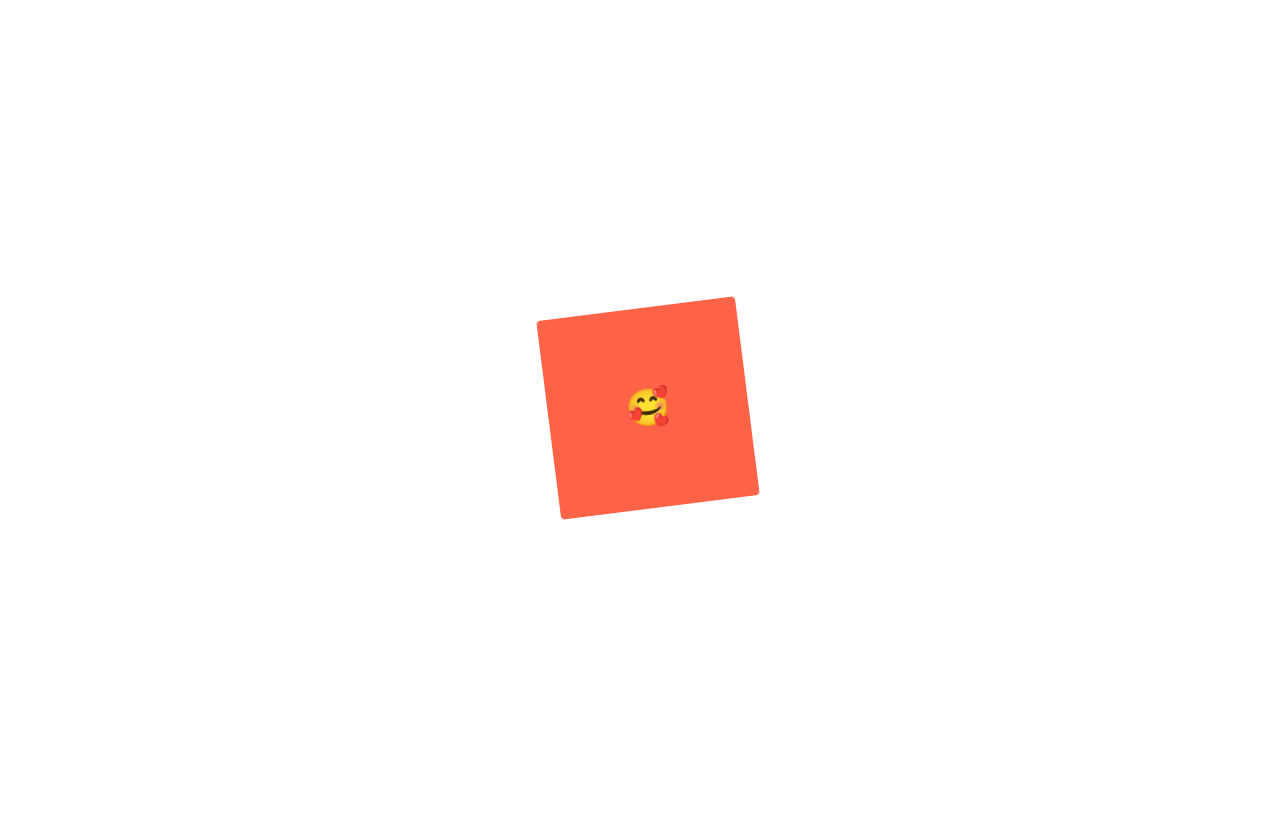
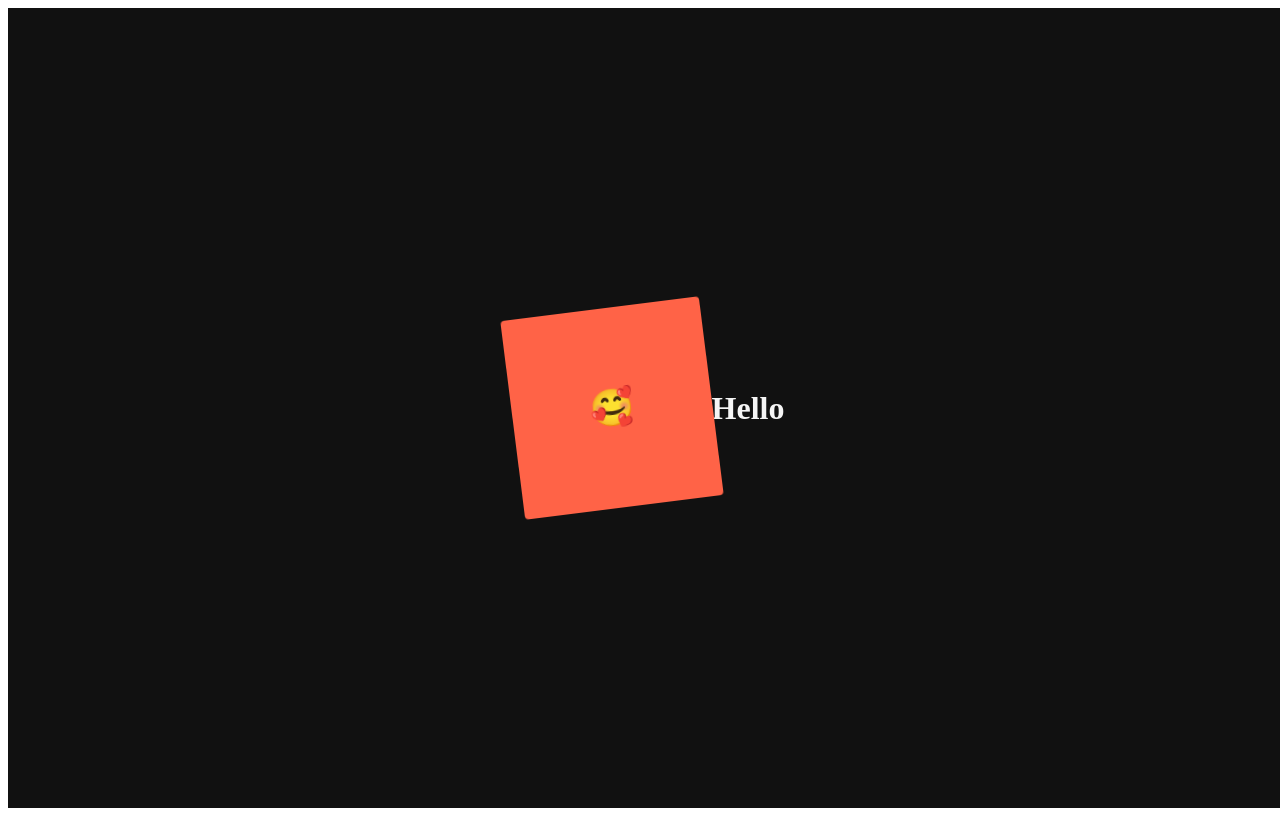
Before and after one commit to SM0413/react-masterclass, a React (Create React App) app: page / in a window 1280 px wide. Built offline with nearby package versions, Linux system fonts and the light colour scheme.

Commit message:
Setting of DarkMod

```diff
--- a/src/App.js
+++ b/src/App.js
@@ -6,6 +6,7 @@
   width: 100vw;
   justify-content: center;
   align-items: center;
+  background-color: ${(props) => props.theme.backgroundColor};
 `;
 
 const rotationAnimation = keyframes`
@@ -24,6 +25,10 @@
 
 const Emoji = styled.span`
   font-size: 36px;
+`;
+
+const Title = styled.h1`
+  color: ${(props) => props.theme.textColor};
 `;
 
 const Box = styled.div`
@@ -47,6 +52,7 @@
       <Box>
         <Emoji>🥰</Emoji>
       </Box>
+      <Title>Hello</Title>
     </Wrapper>
   );
 }
--- a/src/index.js
+++ b/src/index.js
@@ -1,10 +1,27 @@
 import React from "react";
 import ReactDOM from "react-dom/client";
 import App from "./App";
+import { ThemeProvider } from "styled-components";
+const root = ReactDOM.createRoot(document.getElementById("root"));
 
-const root = ReactDOM.createRoot(document.getElementById("root"));
+/*
+다크모드
+  다크모드를 설정할 때에는 다크모드, 라이트모드의 변수 명이 같아야 한다. 스위치할 때 변수명이 다르면 정상적으로 적용이 되지 않기 때문
+*/
+const darkTheme = {
+  textColor : "whitesmoke",
+  backgroundColor: "#111"
+};
+
+const lightTheme = {
+  textColor : "#111",
+  backgroundColor: "whitesmoke"
+};
+
 root.render(
   <React.StrictMode>
-    <App />
+    <ThemeProvider theme={darkTheme}>
+      <App />
+    </ThemeProvider>
   </React.StrictMode>
 );
```
